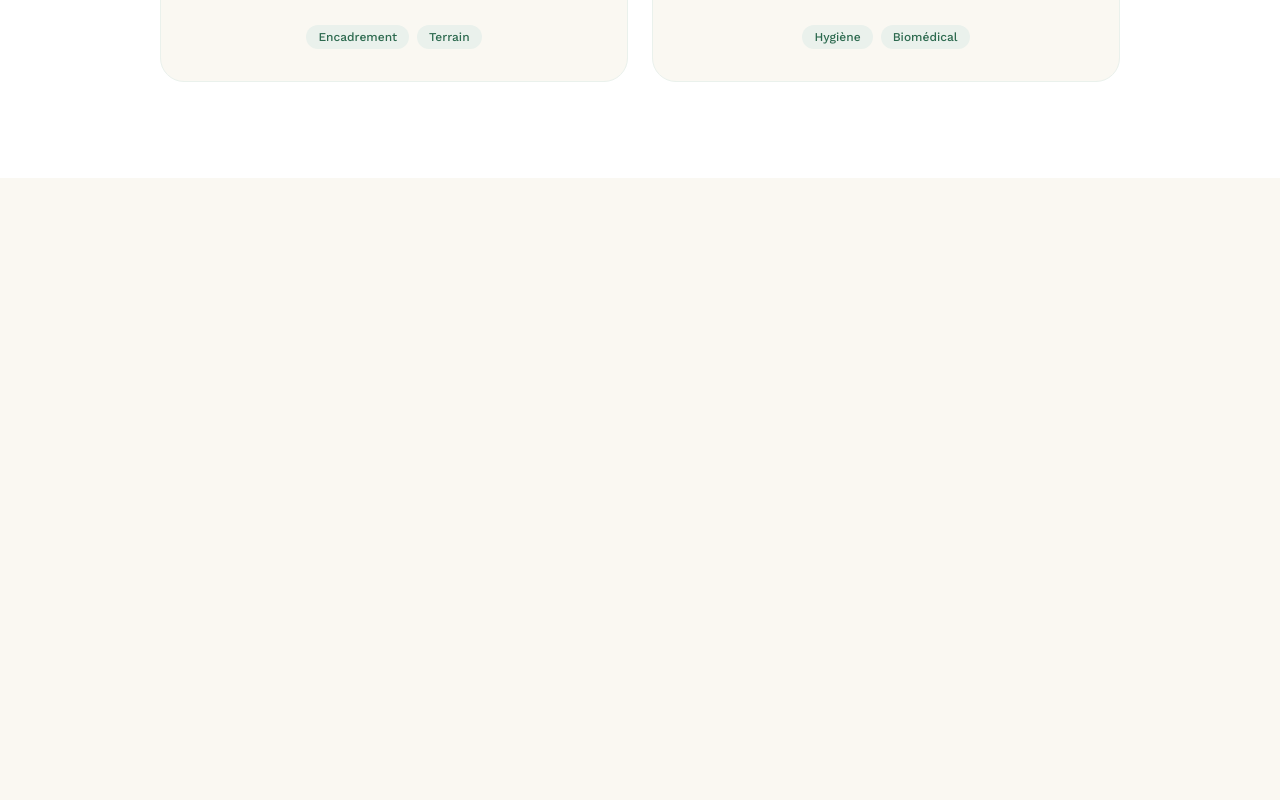
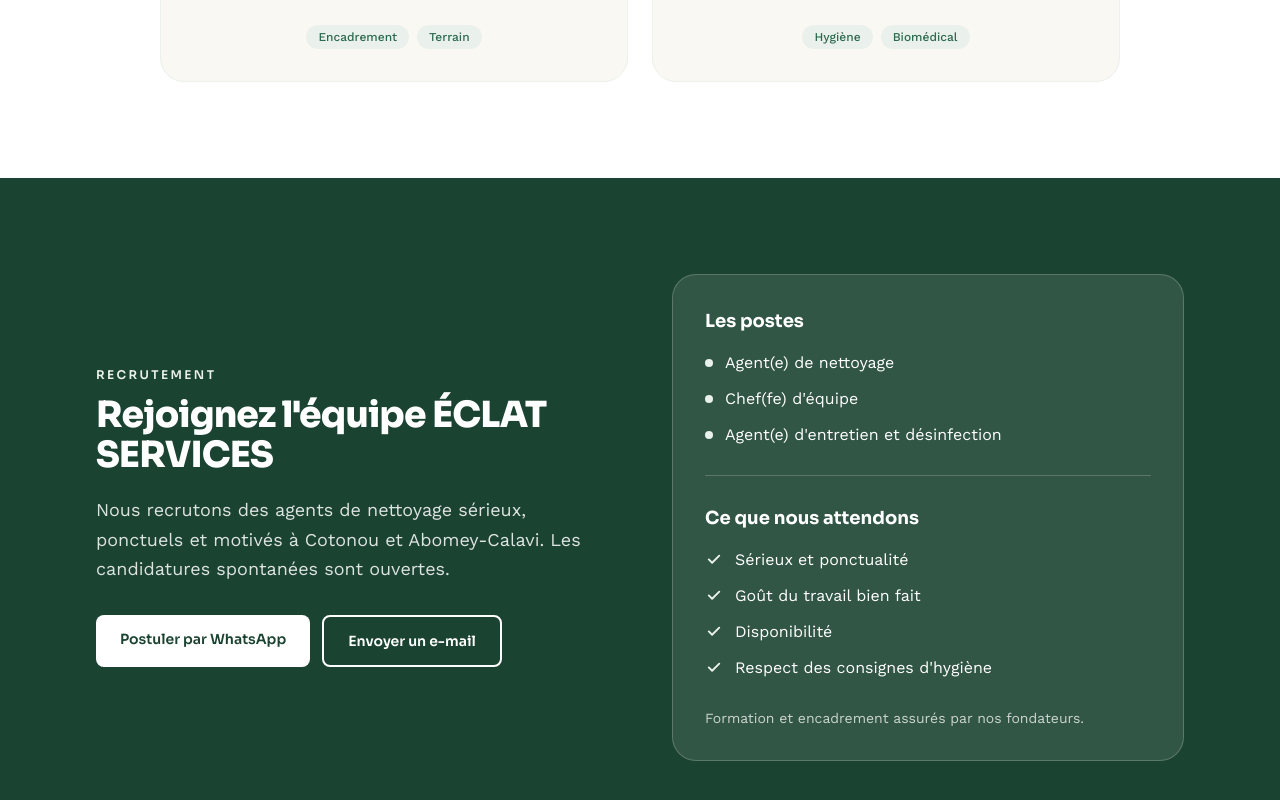
Before and after one commit to Wildev10/eclat-services, a Next.js app: page / in a window 1280 px wide. Shown: the part 3378-4178 px from the top of the page. Before the commit the page ends 3556 px from the top, so only its background shows below. Built offline with nearby package versions, Linux system fonts and the light colour scheme.

Commit message:
feat: add recruitment section with WhatsApp and email CTAs

```diff
--- a/app/page.tsx
+++ b/app/page.tsx
@@ -3,6 +3,7 @@
 import Services from "@/components/Services";
 import WhyUs from "@/components/WhyUs";
 import Founders from "@/components/Founders";
+import Recruitment from "@/components/Recruitment";
 
 export default function Home() {
   return (
@@ -12,6 +13,7 @@
       <Services />
       <WhyUs />
       <Founders />
+      <Recruitment />
     </>
   );
 }
--- /dev/null
+++ b/components/Recruitment.tsx
@@ -0,0 +1,106 @@
+const positions = [
+  "Agent(e) de nettoyage",
+  "Chef(fe) d'équipe",
+  "Agent(e) d'entretien et désinfection",
+];
+
+const expectations = [
+  "Sérieux et ponctualité",
+  "Goût du travail bien fait",
+  "Disponibilité",
+  "Respect des consignes d'hygiène",
+];
+
+const whatsappUrl = "https://wa.me/2290161790766";
+const mailUrl =
+  "mailto:deguenonwilfried740@gmail.com?subject=Candidature%20-%20%C3%89CLAT%20SERVICES";
+
+function Check() {
+  return (
+    <svg
+      width="18"
+      height="18"
+      viewBox="0 0 24 24"
+      fill="none"
+      stroke="#EAF1EC"
+      strokeWidth="2.5"
+      strokeLinecap="round"
+      strokeLinejoin="round"
+      className="mt-0.5 shrink-0"
+      aria-hidden="true"
+    >
+      <path d="M5 12.5l4.5 4.5L19 7.5" />
+    </svg>
+  );
+}
+
+export default function Recruitment() {
+  return (
+    <section id="recrutement" className="scroll-mt-16 bg-[#1B4332] text-white">
+      <div className="mx-auto grid max-w-6xl items-center gap-12 px-4 py-16 sm:px-6 md:py-24 lg:grid-cols-2 lg:gap-16 lg:px-8">
+        <div>
+          <p className="font-heading text-xs font-semibold uppercase tracking-[0.2em] text-[#EAF1EC]">
+            Recrutement
+          </p>
+          <h2 className="font-heading mt-3 text-3xl font-extrabold tracking-tight sm:text-4xl">
+            Rejoignez l&apos;équipe ÉCLAT SERVICES
+          </h2>
+          <p className="font-body mt-5 max-w-xl text-base leading-relaxed text-white/85 sm:text-lg">
+            Nous recrutons des agents de nettoyage sérieux, ponctuels et
+            motivés à Cotonou et Abomey-Calavi. Les candidatures spontanées
+            sont ouvertes.
+          </p>
+          <div className="mt-8 flex flex-col gap-3 sm:flex-row">
+            <a
+              href={whatsappUrl}
+              target="_blank"
+              rel="noopener noreferrer"
+              className="font-heading rounded-lg bg-white px-6 py-3.5 text-center text-sm font-semibold text-[#1B4332] transition-colors hover:bg-[#EAF1EC]"
+            >
+              Postuler par WhatsApp
+            </a>
+            <a
+              href={mailUrl}
+              className="font-heading rounded-lg border-2 border-white px-6 py-3.5 text-center text-sm font-semibold text-white transition-colors hover:bg-white/10"
+            >
+              Envoyer un e-mail
+            </a>
+          </div>
+        </div>
+
+        <div className="rounded-3xl border border-white/20 bg-white/10 p-7 sm:p-8">
+          <h3 className="font-heading text-lg font-bold">Les postes</h3>
+          <ul className="font-body mt-4 space-y-3 text-sm sm:text-base">
+            {positions.map((p) => (
+              <li key={p} className="flex items-center gap-3">
+                <span
+                  className="h-2 w-2 shrink-0 rounded-full bg-[#EAF1EC]"
+                  aria-hidden="true"
+                />
+                {p}
+              </li>
+            ))}
+          </ul>
+
+          <div className="my-7 border-t border-white/20" />
+
+          <h3 className="font-heading text-lg font-bold">
+            Ce que nous attendons
+          </h3>
+          <ul className="font-body mt-4 space-y-3 text-sm sm:text-base">
+            {expectations.map((e) => (
+              <li key={e} className="flex gap-3">
+                <Check />
+                <span>{e}</span>
+              </li>
+            ))}
+          </ul>
+
+          <p className="font-body mt-7 text-sm text-white/75">
+            Formation et encadrement assurés par nos fondateurs.
+          </p>
+        </div>
+      </div>
+    </section>
+  );
+}
```
